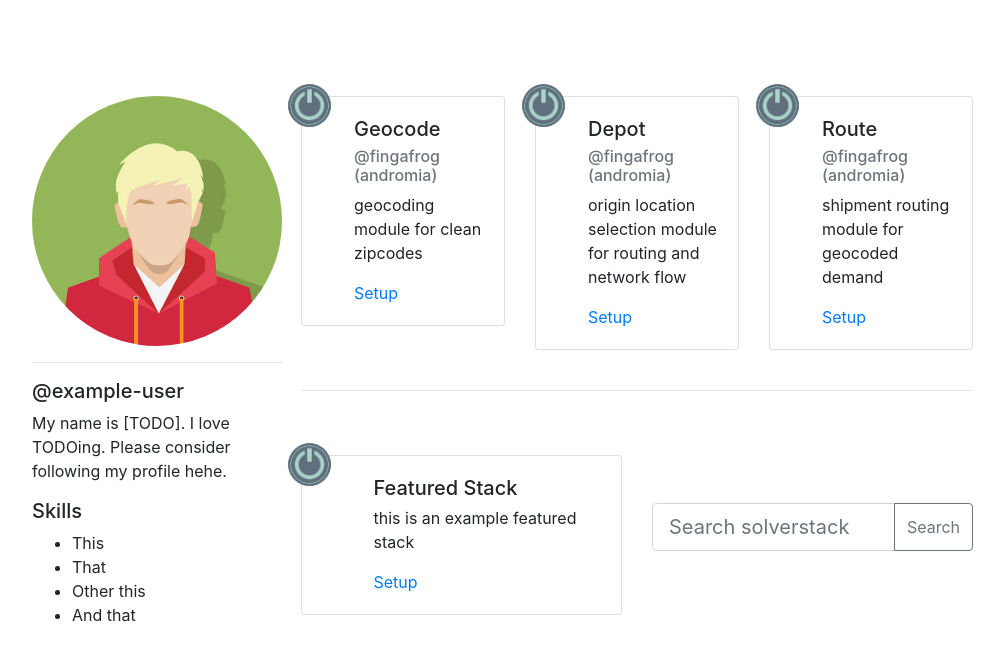
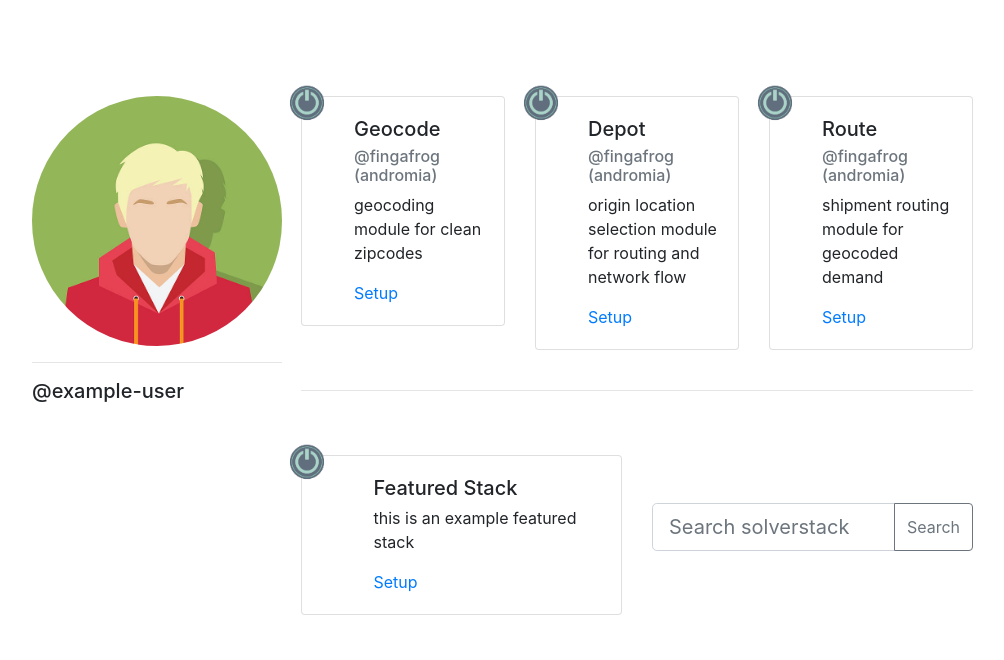
Before and after one commit to andromia/cvrp-client, a Next.js app: page /users/example-user in a window 1280 px wide. Shown: the top 660 px of the page, without its empty margins (117-1121 px from the left). Built offline with nearby package versions, Linux system fonts and the light colour scheme.

Commit message:
updated user board

```diff
--- a/components/images/AppIcon.tsx
+++ b/components/images/AppIcon.tsx
@@ -4,7 +4,7 @@ import React, { ReactElement } from "react";
 import Image from "react-bootstrap/Image";
 
 const AppIcon = (props): ReactElement => {
-    return <a href={props.link}><Image src="/app_icon.png" roundedCircle height="75px" /></a>;
+    return <a href={props.link}><Image src="/app_icon.png" roundedCircle height="60px" /></a>;
 };
 
 export default AppIcon;
--- a/components/users/CardIcon.tsx
+++ b/components/users/CardIcon.tsx
@@ -6,8 +6,8 @@ import AppIcon from "../images/AppIcon";
 
 const CustomContainer = styled.div`
     position: absolute;
-    left: -30px;
-    top: -30px;
+    left: -25px;
+    top: -25px;
 `;
 
 const CardIcon = (props) => {
--- a/components/users/UserProfile.tsx
+++ b/components/users/UserProfile.tsx
@@ -12,14 +12,6 @@ const UserProfile = (props: Props) => {
             <Profile />
             <hr />
             <h5>@{props.username}</h5>
-            <p>My name is [TODO]. I love TODOing. Please consider following my profile hehe.</p>
-            <h5>Skills</h5>
-            <ul>
-                <li>This</li>
-                <li>That</li>
-                <li>Other this</li>
-                <li>And that</li>
-            </ul>
         </div>
     );
 };
```
